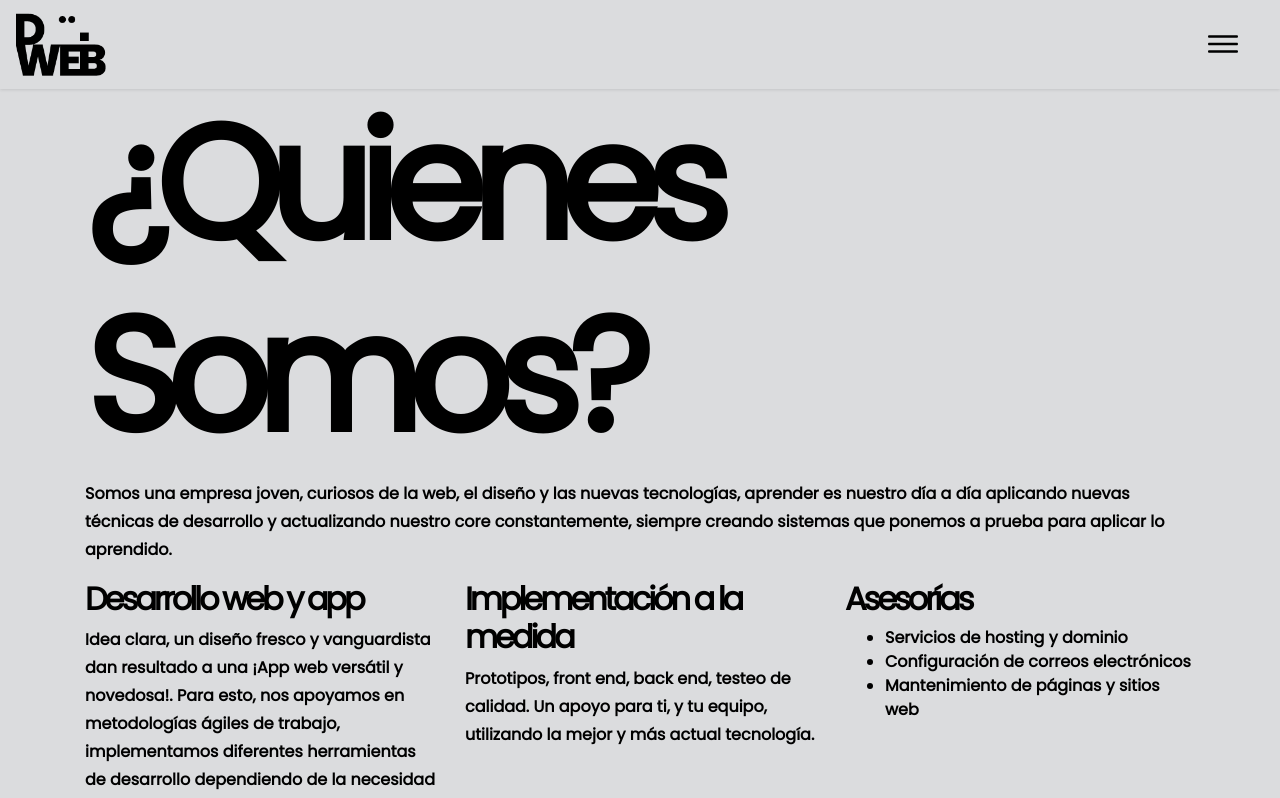
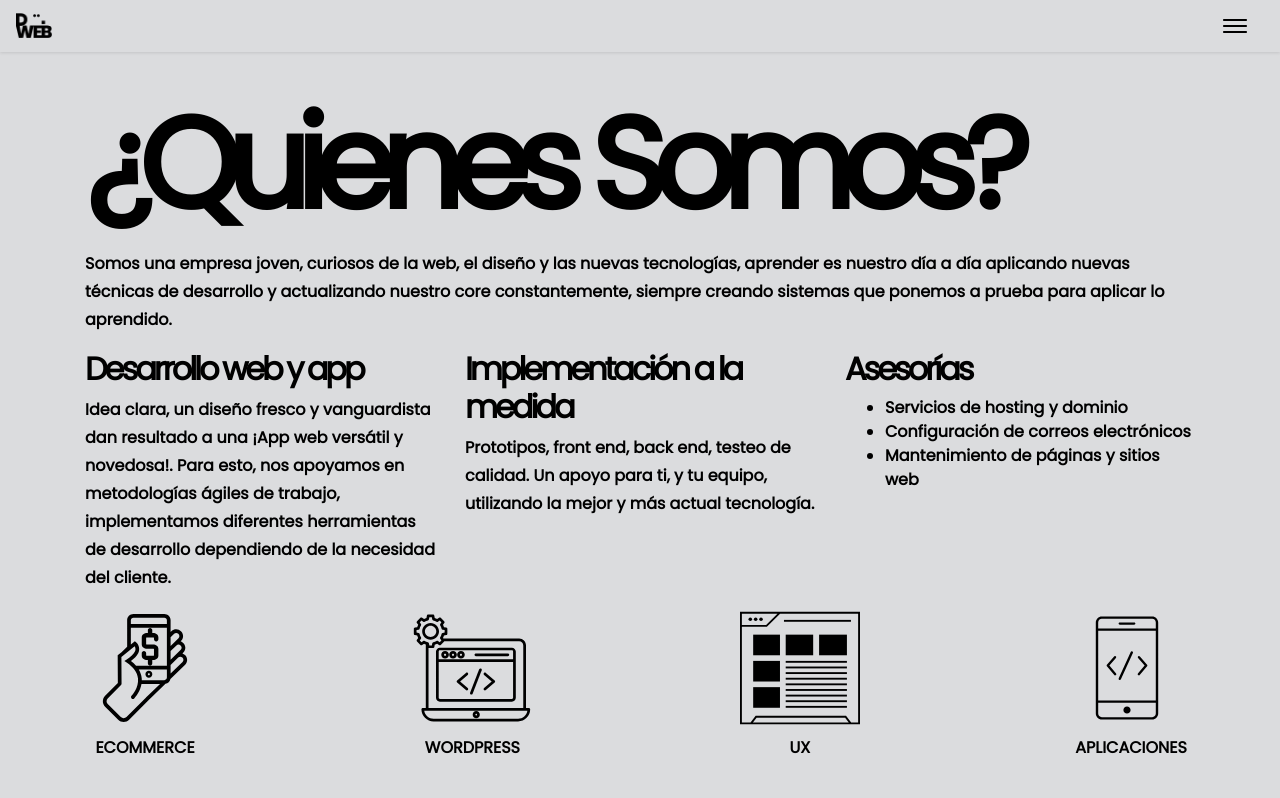
Before and after one commit to Kaziuz/dweb, a React (Create React App) app in the folder front/: page / in a window 1280 px wide. Shown: the top 798 px of the page. Built offline with nearby package versions, Linux system fonts and the light colour scheme; a web font is replaced by a local one.

Commit message:
tomo la posicion del scroll en y

```diff
--- a/front/src/App.js
+++ b/front/src/App.js
@@ -1,4 +1,4 @@
-import React, { Fragment, useState } from 'react'
+import React, { useState, useEffect } from 'react'
 
 import { Container, Row } from 'reactstrap'
 
@@ -21,6 +21,7 @@ import dataInicial from './data.json'
 
 function App () {
   const [data] = useState(dataInicial)
+  const [scrollinY, setScrollinY] = useState(0)
 
   const dummyImages = [
     {
@@ -52,12 +53,20 @@ function App () {
       description: 'nothing',
     },
   ]
-
   const [img] = useState(dummyImages)
 
+  function handleScroll () {
+    const scrolly = window.scrollY
+    setScrollinY(scrolly)
+  }
+
+  useEffect(() => {
+    window.addEventListener('scroll', handleScroll)
+  }, [])
+
   return (
-    <Fragment>
-      <NavBar />
+    <div>
+      <NavBar posScrollY={scrollinY} />
 
       <Container style={{ background: 'rgba(219, 220, 222, 1)', marginTop: 80 }}>
         <Row>
@@ -84,7 +93,7 @@ function App () {
 
       <Footer />
 
-    </Fragment>
+    </div>
   )
 }
 
--- a/front/src/Bienvenida/Bienvenida.js
+++ b/front/src/Bienvenida/Bienvenida.js
@@ -7,7 +7,6 @@ import wordpress from '../img/servicios/wordpress.svg'
 const width = 120
 
 function Bienvenida (props) {
-  console.log('props b', props)
   const { descripcion, titulo,
     servicios, servicio1, servicio2, servicio3 } = props.data
 
--- a/front/src/Galeria/ImageCard.js
+++ b/front/src/Galeria/ImageCard.js
@@ -22,7 +22,8 @@ function ImageCard (props) {
 
   return (
     <div style={{ gridRowEnd: `span ${espacios}` }}>
-      <div className="wrap-img-gallery" style={{ width: `${widthImage}px` }}>
+      <div className="wrap-img-gallery"
+        style={{ width: `${widthImage}px` }}>
         <img
           ref={imageRef}
           alt={description}
--- a/front/src/NavBar.js
+++ b/front/src/NavBar.js
@@ -4,31 +4,27 @@ import { IoIosMenu } from 'react-icons/io'
 import { Collapse, Navbar, NavbarToggler, NavbarBrand, Nav, NavItem, NavLink } from 'reactstrap'
 import dwebblack from './img/dwebblack.png'
 
-function NavBar () {
+function NavBar (props) {
   const [collapsed, setCollapsed] = useState(true)
 
   const toggleNavbar = () => setCollapsed(!collapsed)
 
+  console.log('scroll in y nav', props.posScrollY)
+
   return (
     <Fragment>
-      <Navbar color="faded" className="root-color fixed-top" style={{ boxShadow: '0 1px 3px rgba(0,0,0,.11)' }}>
+      <Navbar color="faded" className="root-color fixed-top custom-navbar-final">
         <NavbarBrand
           href="/"
           className="mr-auto"
         >
-          <img
-            src={dwebblack}
-            width="90px"
-            alt=""
-            className="mr-3"
-          />
+          <div className="mr-3 logo" style={{ background: `url(${dwebblack}) no-repeat top left`, backgroundSize: 'contain' }}></div>
         </NavbarBrand>
 
         <NavbarToggler
           onClick={toggleNavbar}
-          className="mr-2"
         >
-          <IoIosMenu className="" size="2em"/>
+          <IoIosMenu className="" size="1.6em"/>
         </NavbarToggler>
 
         <Collapse isOpen={!collapsed} navbar>
--- a/front/src/root.css
+++ b/front/src/root.css
@@ -16,12 +16,36 @@ body {
     color:black;
 }
 
+/* navbar */
+.logo{
+    width: 36px;
+    height: 36px;
+}
+.custom-navbar-final {
+    box-shadow: 0px 1px 3px rgba(0,0,0,.11);
+    height: 52px;
+}
+
+.navbar-toggler {
+    padding: 0.25rem 0.75rem;
+    font-size: 1.25rem;
+    line-height: 1;
+    background-color: transparent;
+    border: 1px solid transparent;
+    border-radius: .25rem;
+    position: relative;
+    top: -5px;
+}
+
+
+/* fin navbar */
+
 .root-color {
     background:#dbdcde !important;
 }
 
 .titulos-pricipales {
-    font-size: 10rem;
+    font-size: 8rem;
     font-weight: 700;
     letter-spacing: -13px;
     text-transform: none;
```
Also changed, not shown: front/url.txt.
